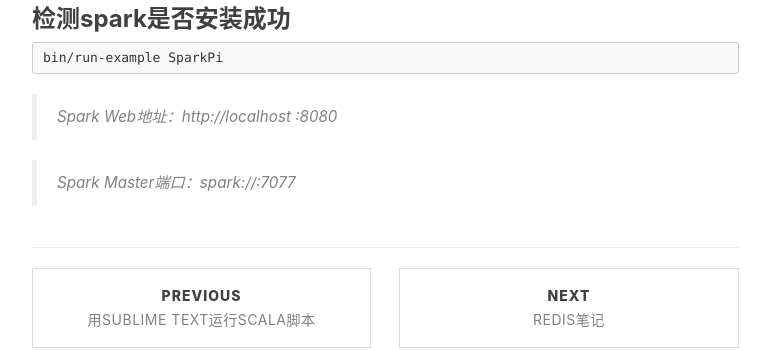
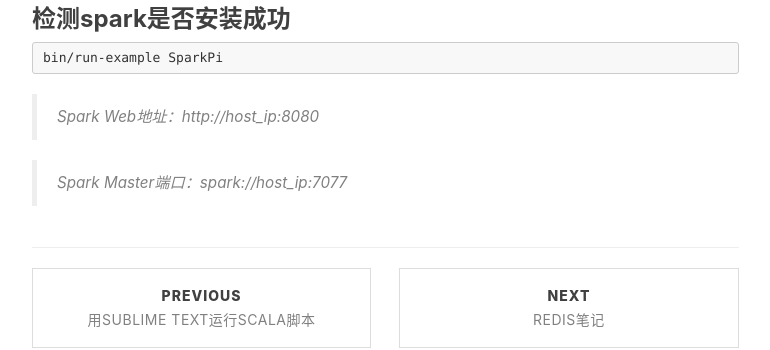
Before and after one commit to izumookuni/izumookuni.github.io, a Jekyll site: the page built from _posts/2017-01-03-install-hadoop-and-spark.md, in a window 1280 px wide and 900 px high, scrolled down 3455 px. Shown: the part 153-503 px from the top of the window, without its empty margins (233-1003 px from the left). Built offline with Jekyll 4.4.1, drawn with Linux system fonts in a browser that asks for light colours; nearby versions of some CDN libraries; comment, search, counter and statistics services are not loaded.

Commit message:
fix litile bug 2..

```diff
--- a/_posts/2017-01-03-install-hadoop-and-spark.md
+++ b/_posts/2017-01-03-install-hadoop-and-spark.md
@@ -146,6 +146,6 @@
 ### 检测spark是否安装成功
     bin/run-example SparkPi
 
-> Spark Web地址：http://localhost :8080
+> Spark Web地址：http://host_ip:8080
 
-> Spark Master端口：spark://<host_ip>:7077
+> Spark Master端口：spark://host_ip:7077
```
